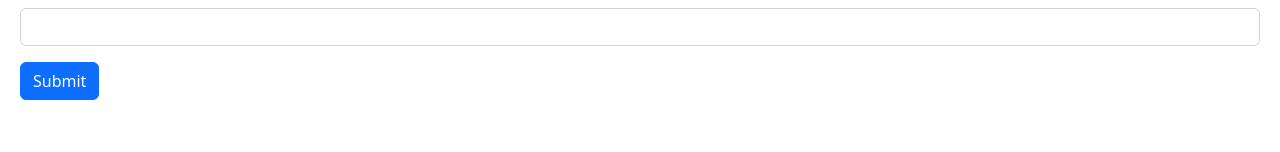
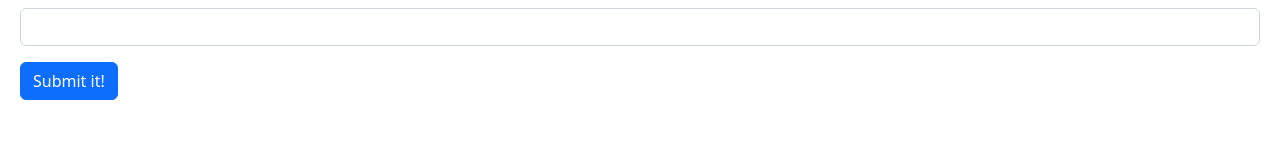
Before and after one commit to s-david-kyle/react-app, a React (Vite) app: page / in a window 1280 px wide. Shown: the part 130-282 px from the top of the page. Built offline with nearby package versions, Linux system fonts and the light colour scheme.

Commit message:
Just updating the form

```diff
--- a/src/components/Form.tsx
+++ b/src/components/Form.tsx
@@ -30,7 +30,7 @@ const Form = () => {
         />
       </div>
       <button className="btn btn-primary" type="submit">
-        Submit
+        Submit it!
       </button>
     </form>
   );
```
